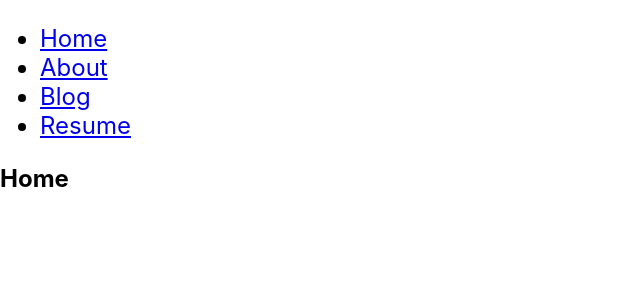
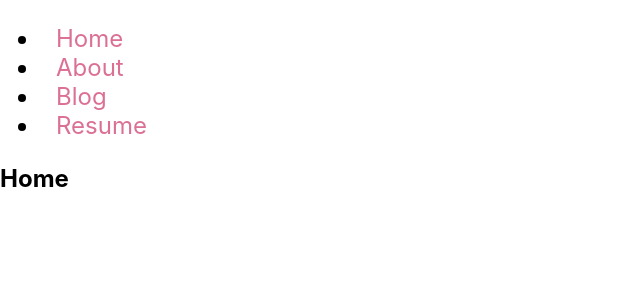
Before and after one commit to so-dewy/personal-website, a React (Create React App) app: page / in a window 1280 px wide. Shown: the top 300 px of the page, without its empty margins (0-640 px from the left). Built offline with nearby package versions, Linux system fonts and the light colour scheme.

Commit message:
Style NavigationItem

```diff
--- a/src/header/NavigationItem.tsx
+++ b/src/header/NavigationItem.tsx
@@ -1,11 +1,18 @@
 import {
   Link
 } from "react-router-dom";
+import styled from 'styled-components';
+
+const StyledLink = styled(Link)`
+  color: palevioletred;
+  text-decoration: none;
+  margin: 1rem;
+`;
 
 function NavigationItem(props: { path: string, text: string }) {
   return (
     <li>
-      <Link to={props.path}>{props.text}</Link>
+      <StyledLink to={props.path}>{props.text}</StyledLink>
     </li>
   );
 }
```
